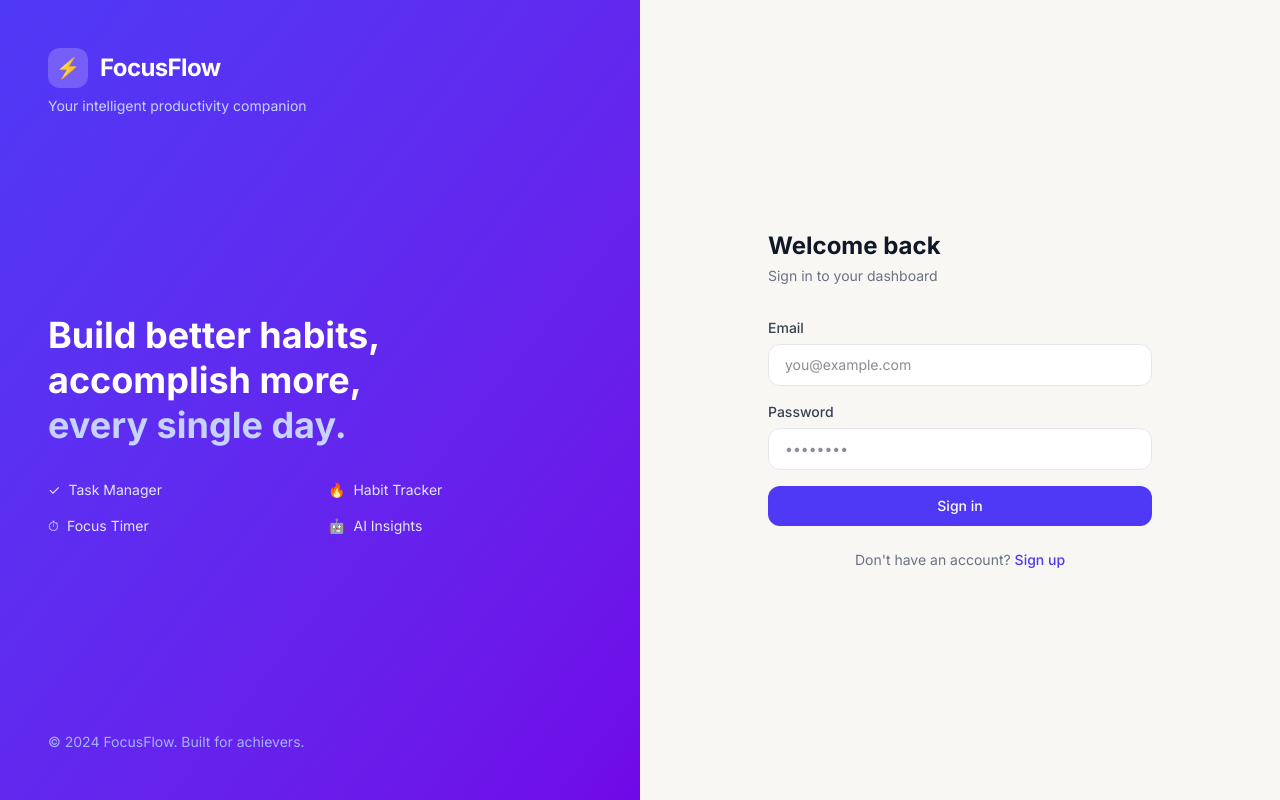
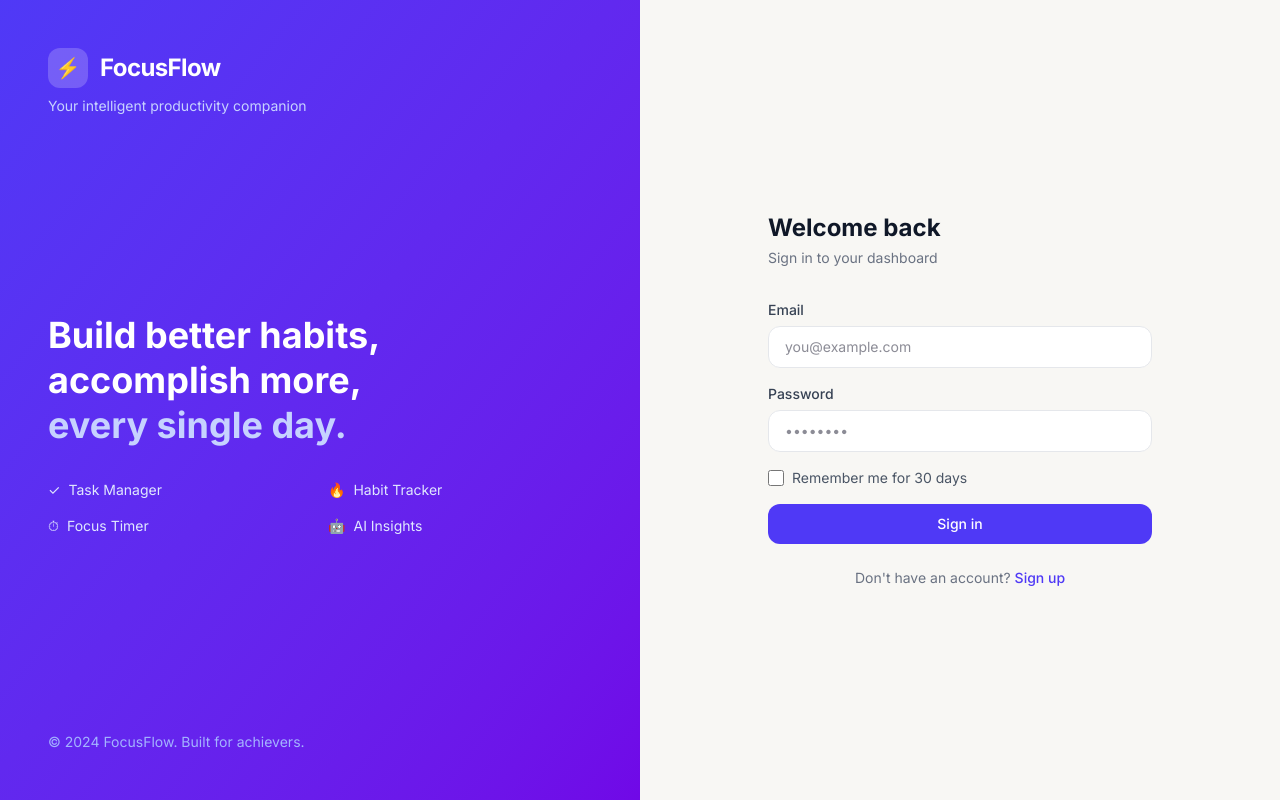
Before and after one commit to AlexisPrograming/AlexisPrograming.github.io, a Next.js app in the folder focusflow/: page / in a window 1280 px wide. Built offline with nearby package versions, Linux system fonts and the light colour scheme.

Commit message:
Add remember me feature to login

```diff
--- a/focusflow/app/page.tsx
+++ b/focusflow/app/page.tsx
@@ -6,6 +6,7 @@ import { useRouter } from 'next/navigation'
 export default function AuthPage() {
   const [mode, setMode] = useState<'login' | 'register'>('login')
   const [form, setForm] = useState({ name: '', email: '', password: '' })
+  const [remember, setRemember] = useState(false)
   const [error, setError] = useState('')
   const [loading, setLoading] = useState(false)
   const router = useRouter()
@@ -24,7 +25,7 @@ export default function AuthPage() {
         const data = await res.json()
         if (!res.ok) { setError(data.error); setLoading(false); return }
       }
-      const result = await signIn('credentials', { email: form.email, password: form.password, redirect: false })
+      const result = await signIn('credentials', { email: form.email, password: form.password, remember: String(remember), redirect: false })
       if (result?.error) { setError('Invalid credentials'); setLoading(false); return }
       router.push('/dashboard')
     } catch {
@@ -92,6 +93,13 @@ export default function AuthPage() {
                 placeholder="••••••••" required minLength={6}
                 className="w-full px-4 py-2.5 rounded-xl border border-gray-200 text-sm focus:outline-none focus:ring-2 focus:ring-indigo-500 focus:border-transparent transition bg-white" />
             </div>
+            {mode === 'login' && (
+              <label className="flex items-center gap-2 cursor-pointer select-none">
+                <input type="checkbox" checked={remember} onChange={e => setRemember(e.target.checked)}
+                  className="w-4 h-4 rounded border-gray-300 text-indigo-600 accent-indigo-600" />
+                <span className="text-sm text-gray-600">Remember me for 30 days</span>
+              </label>
+            )}
             {error && <div className="p-3 rounded-lg bg-red-50 border border-red-100 text-red-600 text-sm">{error}</div>}
             <button type="submit" disabled={loading}
               className="w-full py-2.5 rounded-xl bg-indigo-600 text-white font-medium text-sm hover:bg-indigo-700 transition disabled:opacity-50">
--- a/focusflow/lib/auth.ts
+++ b/focusflow/lib/auth.ts
@@ -10,6 +10,7 @@ export const authOptions: NextAuthOptions = {
       credentials: {
         email: { label: 'Email', type: 'email' },
         password: { label: 'Password', type: 'password' },
+        remember: { label: 'Remember me', type: 'text' },
       },
       async authorize(credentials) {
         if (!credentials?.email || !credentials?.password) return null
@@ -23,15 +24,19 @@ export const authOptions: NextAuthOptions = {
         const valid = await bcrypt.compare(credentials.password, user.password)
         if (!valid) return null
 
-        return { id: user.id, email: user.email, name: user.name }
+        return { id: user.id, email: user.email, name: user.name, remember: credentials.remember }
       },
     }),
   ],
-  session: { strategy: 'jwt' },
+  session: { strategy: 'jwt', maxAge: 30 * 24 * 60 * 60 },
   pages: { signIn: '/' },
   callbacks: {
     async jwt({ token, user }) {
-      if (user) token.id = user.id
+      if (user) {
+        token.id = user.id
+        const remember = (user as { remember?: string }).remember === 'true'
+        token.exp = Math.floor(Date.now() / 1000) + (remember ? 30 * 24 * 60 * 60 : 24 * 60 * 60)
+      }
       return token
     },
     async session({ session, token }) {
```
